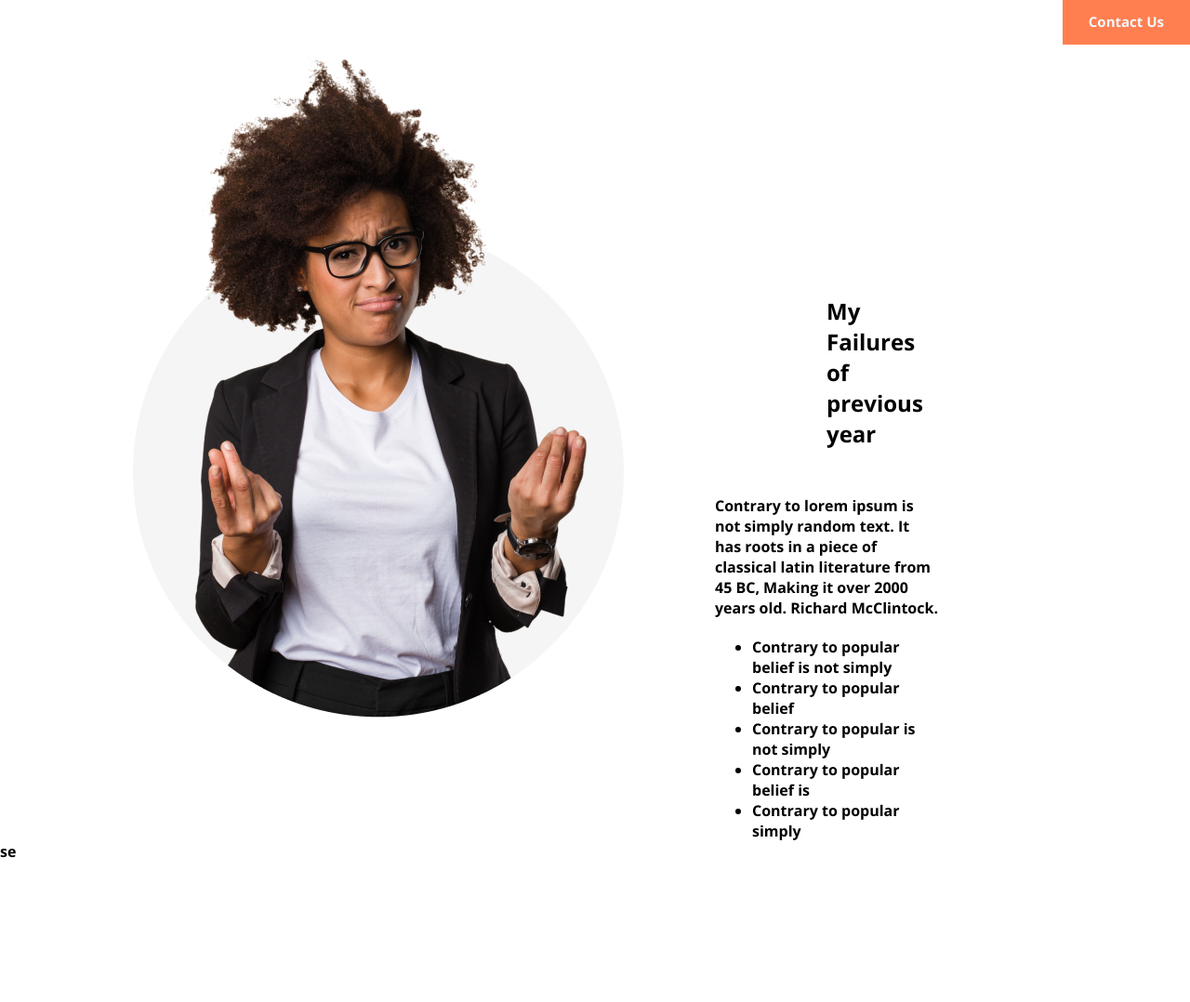
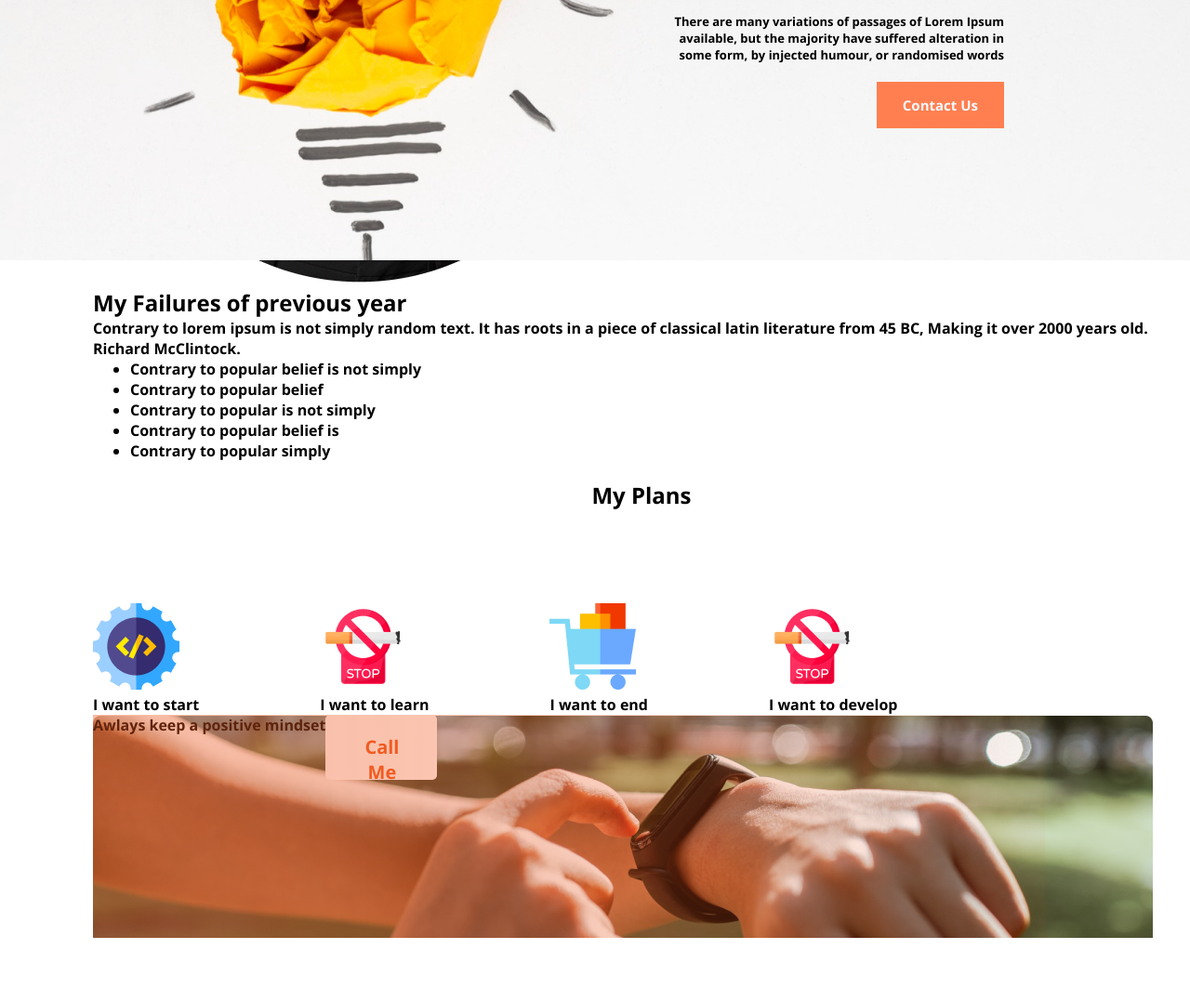
Before and after one commit to nahidmasuma/assignment-1, a plain HTML site: page index.html in a window 1280 px wide. Shown: the part 420-1498 px from the top of the page at 93% size. Before the commit the page ends 1347 px from the top, so only its background shows below. Drawn offline with nearby package versions, Linux system fonts and the light colour scheme.

Commit message:
git commited

```diff
--- a/index.html
+++ b/index.html
@@ -10,7 +10,7 @@
 
 </head>
 <body>
-    <header class="header">
+    <header>
 
     <!-- header banner-->
         <div class="banner">
@@ -22,14 +22,15 @@
             <button class="btn-primary">
                 Contact Us
             </button>
-        <!-- <img src="images/banner/banner1.png" alt="">-->
         </div>
     </header>
     <main>
-        <section class="section">
-            <div>
+        <!--section one -->
+        <section>
+            <div class="image">
                 <img src="images/person.png" alt="">
             </div>
+
             <div class="section-body">
                 <h1 class="section description-header">My Failures
                 of previous year</h1>
@@ -45,12 +46,57 @@
                 </p>
             </div>
 
+
         </section>
-        se
+        <!-- My Plan section  -->
+        <section class="my-plans">
+           <div> <h2 class="section-title">My Plans</h2></div>
+            <div class="skills-container">
+                <div class="skill">
+                    <img src="/images/icons/web.png" alt="">
+                    <p class="skill-title"></p>
+                    <p class="skill-description">I want to start</p>
+                </div>
+                <div class="skill">
+                    <img src="/images/icons/smoke.png" alt="">
+                    <p class="skill-title"></p>
+                    <p class="skill-description">I want to learn</p>
+                </div>
+                <div class="skill">
+                    <img src="/images/icons/ecom.png" alt="">
+                    <p class="skill-title"></p>
+                    <p class="skill-description">I want to end</p>
+                </div>
+                <div class="skill">
+                    <img src="/images/icons/smoke.png" alt="">
+                    <p class="skill-title"></p>
+                    <p class="skill-description">I want to develop</p>
+                </div>
+            </div>
+            <section class="footer-container">
+                <div class="footer-banner-container">
+
+
+                    <div class="color-overlay">
+
+                    </div>
+                    <div class="footer-banner-title">
+                        Awlays keep a positive mindset
+                    </div>
+                    <br>
+                    <button class="btn-seceondary" style="width: 120px; height: 70px;">
+                        Call Me
+                    </button>
+                </div>
+
+
+            </section>
 
     </main>
     <footer>
-
+        <!--<section class="">
+            <h2>Always keep a positive mindset</h2>
+            <button class="btn-primary">Call Now</button>-->
     </footer>
 
 </body>
--- a/styles/assignment.css
+++ b/styles/assignment.css
@@ -2,27 +2,34 @@
     margin: 0;
     font-family: 'Open Sans', sans-serif;
 }
-/*.header{
+header{
     background-image: url('../images/banner/banner1.png');
-    height: 100%;
+    width: 100%;
+    height: 700px;
     background-repeat: no-repeat;
-    background-size: cover;
     position: absolute;
-}*/
+}
+main{
+    margin-left: 100px;
+}
 
 .banner-header{
     color: darkblue;
-    font-weight: 700;
-    font-size: 65px;
-    height: 350px;
-    margin-bottom: 24px;
+    font-size: 50px;
+    margin-top: 200px;
+    padding-bottom: 30px;
 }
 .banner{
     text-align: right;
+    margin-right: 200px;
+    margin-left: 700px;
 }
-
+.banner-description{
+   font-size: small;
+}
 /* header styles */
 .btn-primary{
+    margin-top: 20px;
     color: aliceblue;
     font-weight: 700;
     height: 50px;
@@ -31,20 +38,69 @@
     padding: 10px 28px;
     background: coral;
 }
-.section{
+.btn-seceondary{
+    color: #F15B22;
+    font-size: 20px;
+    font-weight: 600;
+    padding: 21px 25px 20px 26px;
+    background: #FFFFFF;
+    border-radius: 5px;
+    border: 0;
+    text-align: center;
+    width: 50%;
+}
+/* Future Plan Section */
+
+.plan-container{
     display: flex;
-    justify-content: space-between;
-    margin-left:120px;
+    align-items: center;
+    justify-content:center;
+    margin-top: 70px;
+    margin-bottom: 150px;
+    gap:87px;
+
 }
-.section-body{
-    margin-top: 270px;
-    margin-left: 80px;
-    margin-right: 270px;
+
+.plan{
+    padding-top: 50px;
+    text-align: center;
 }
-.section description-header{
-    padding-bottom: 50px;
+
+.plan-title{
+    color: #151414;
+    font-size: 30px;
+    font-weight: 700;
 }
-.section-description{
-    padding-top: 50px;
-    padding-bottom: 20px;
+
+.plan-description{
+    color: #737272;
+    font-size: 25px;
+    font-weight: 500;
 }
+.skills-container{
+    padding-top: 100px;
+    display: flex;
+    gap: 130px;
+}
+
+.section-title{
+    margin-top: 20px;
+    text-align: center;
+}
+.footer-banner-container{
+    background-image: url(/images/watch.png);
+    height: 30vh;
+    width:100%;
+    position:relative;
+    background-repeat: no-repeat;
+    margin-bottom: 75px;
+    display: flex;
+    justify-content: left;
+}
+.color-overlay{
+    background: linear-gradient(90deg, #F15B22 0%, rgba(241, 91, 34, 0) 100%), url(/images/gradient3.png);
+    height: 30vh;
+    width: 1024px;
+    opacity: 0.4;
+    position: absolute;
+}
```
